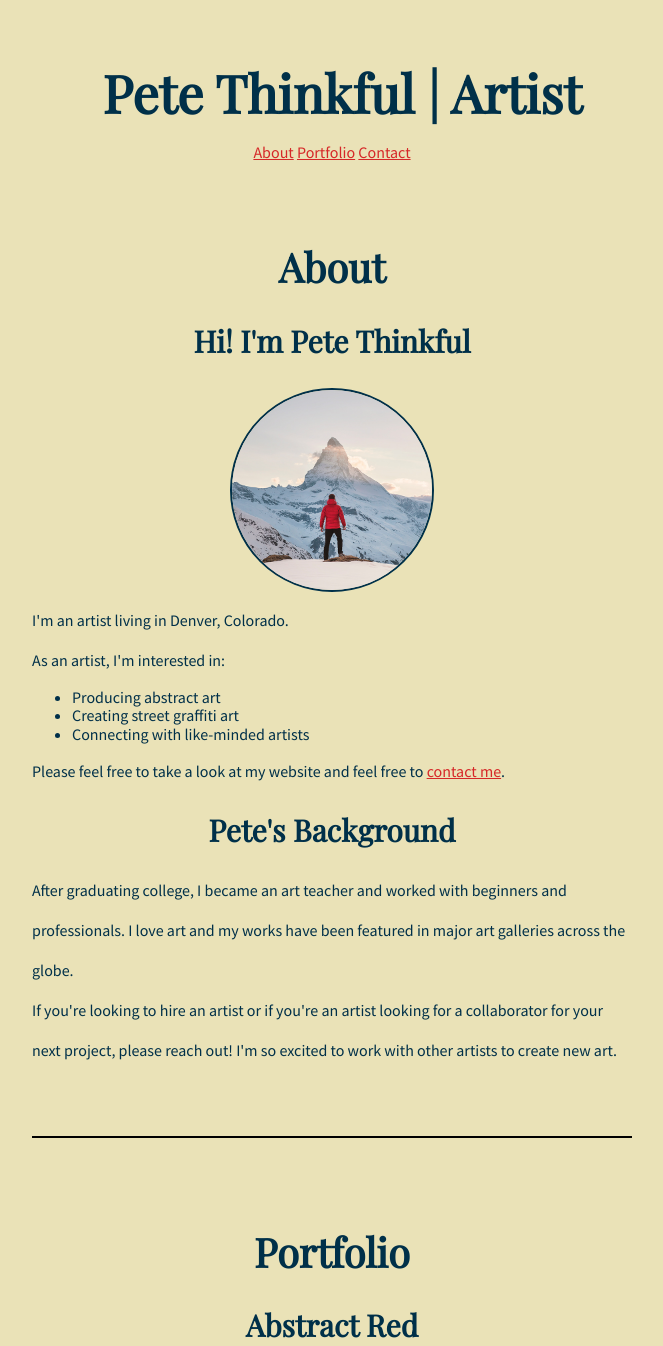
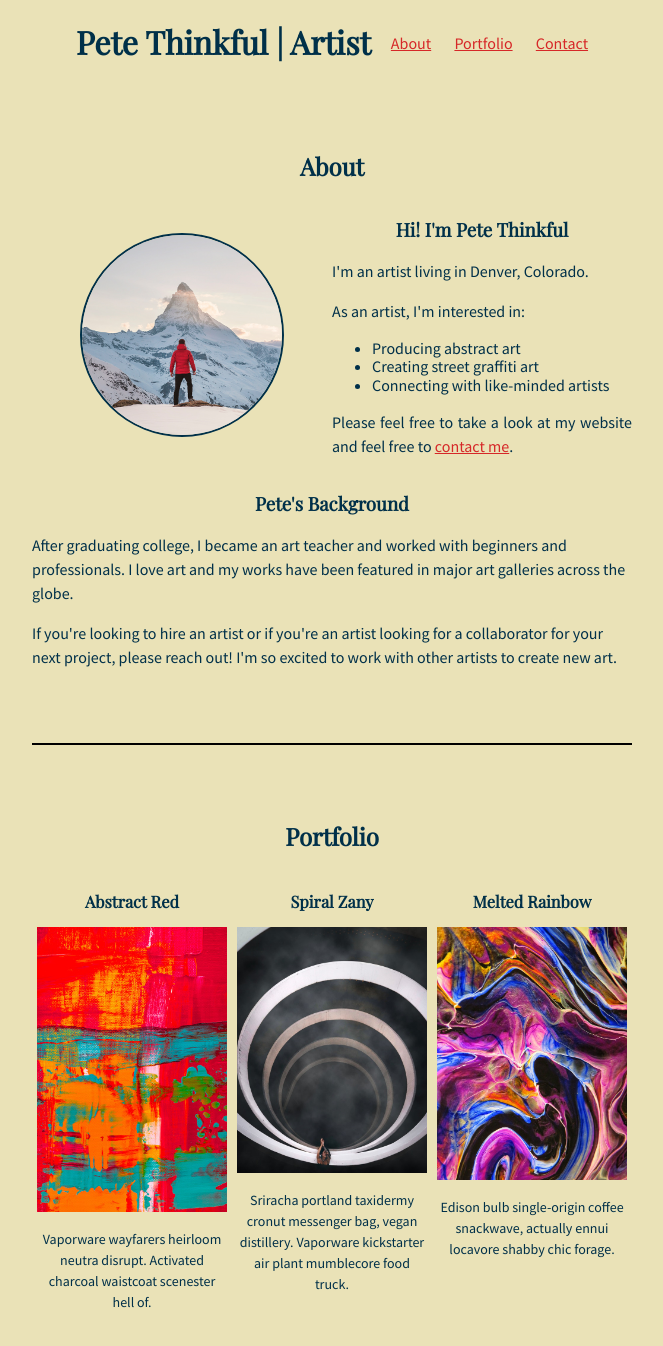
Before and after one commit to rogiigor/pete-thinkful-portfolio, a plain HTML site: page index.html in a window 1280 px wide. Shown: the part 37-1383 px from the top of the page, without its empty margins (308-971 px from the left). Drawn offline with nearby package versions, Linux system fonts and the light colour scheme.

Commit message:
Changes to index.html, styles.css and Readme.md

```diff
--- a/index.html
+++ b/index.html
@@ -1,18 +1,18 @@
 <!DOCTYPE html>
 <html lang="en">
-
   <head>
-  <meta charset="UTF-8">
-  <meta http-equiv="X-UA-Compatible" content="IE=edge">
-  <meta name="viewport" content="width=device-width, initial-scale=1.0">
+    <meta charset="UTF-8" />
+    <meta http-equiv="X-UA-Compatible" content="IE=edge" />
+    <meta name="viewport" content="width=device-width, initial-scale=1.0" />
     <title>Pete Thinkful</title>
-  <link rel="stylesheet" href="https://cdnjs.cloudflare.com/ajax/libs/normalize/8.0.1/normalize.min.css">
-  <link href="style.css" rel="stylesheet" type="text/css">
+    <link
+      rel="stylesheet"
+      href="https://cdnjs.cloudflare.com/ajax/libs/normalize/8.0.1/normalize.min.css"
+    />
+    <link href="style.css" rel="stylesheet" type="text/css" />
   </head>
-
-<body>
-  <!-- TODO: Add header here -->
-  <header>
+    <!-- Header section -->
+      <header class="header-container">
         <h1>Pete Thinkful | Artist</h1>
         <nav>
             <a href="#about">About</a>
@@ -21,17 +21,23 @@
         </nav>
       </header>
 
+
     <main>
       <div>
-      <!-- TODO: Add About section here -->
+        <!-- About section -->
         <article id="about">
           <h2>About</h2>
+          <section class="about-container">
+            <div>
+              <img
+                class="image-circle"
+                src="images/pete-thinkful.png"
+                alt="Pete Thinkful"
+              />
+            </div>
+            <div>
               <h3>Hi! I'm Pete Thinkful</h3>
-
-          <div>
-            <img class="image-circle" src="images/pete-thinkful.png" alt="Pete Thinkful">
-          </div>
-
+              <div class="info-container">
                 <p>I'm an artist living in Denver, Colorado.</p>
                 <p>As an artist, I'm interested in:</p>
                   <ul>
@@ -39,63 +45,97 @@
                     <li>Creating street graffiti art</li>
                     <li>Connecting with like-minded artists</li>
                   </ul>
-        <p>Please feel free to take a look at my website and feel free to
-          <a href="#contact">contact me</a>.</p>
+                <p>
+                  Please feel free to take a look at my website and feel free to
+                  <a href="#contact">contact me</a>.
+                </p>
+              </div>
+            </div>
+          </section>
+
+          <section>
             <h3>Pete's Background</h3>
-        <p>After graduating college, I became an art teacher and worked with beginners and</p>
-        <p>professionals. I love art and my works have been featured in major art galleries across the</p>
-        <p>globe.</p>
-        <p>If you're looking to hire an artist or if you're an artist looking for a collaborator for your</p>
-        <p>next project, please reach out! I'm so excited to work with other artists to create new art.</p>
+            <p>
+              After graduating college, I became an art teacher and worked with
+              beginners and professionals. I love art and my works have been
+              featured in major art galleries across the globe.
+            </p>
+            <p>
+              If you're looking to hire an artist or if you're an artist looking
+              for a collaborator for your next project, please reach out! I'm so
+              excited to work with other artists to create new art.
+            </p>
+          </section>
         </article>
 
-      <hr>
+        <hr />
 
-      <!-- TODO: Add Portfolio section here -->
+        <!-- Portfolio section -->
         <article id="portfolio">
-        <section>
           <h2>Portfolio</h2>
+          <div class="portfolio-container">
+            <section class="flex-item">
+              <h3>Abstract Red</h3>
+              <div>
+                <img src="images/abstract-red.png" alt="Abstract Red" />
+              </div>
+              <p>
+                Vaporware wayfarers heirloom neutra disrupt. Activated charcoal
+                waistcoat scenester hell of.
+              </p>
             </section>
 
+            <section class="flex-item">
+              <h3>Spiral Zany</h3>
               <div>
-          <h3>Abstract Red</h3>
-          <img src="images/abstract-red.png" alt="Abstract Red">
-          <p>Vaporware wayfarers heirloom neutra disrupt. Activated charcoal
-          waistcoat scenester hell of.</p>
+                <img src="images/spiral-zany.png" alt="Spiral Zany" />
               </div>
+              <p>
+                Sriracha portland taxidermy cronut messenger bag, vegan
+                distillery. Vaporware kickstarter air plant mumblecore food truck.
+              </p>
+            </section>
+
+            <section class="flex-item">
+              <h3>Melted Rainbow</h3>
               <div>
-          <h3>Spiral Zany</h3>
-          <img src="images/spiral-zany.png" alt="Spiral Zany">
-          <p>Sriracha portland taxidermy cronut messenger bag, vegan
-          distillery. Vaporware kickstarter air plant mumblecore food truck.</p>
+                <img src="images/melted-rainbow.png" alt="Melted Rainbow" />
               </div>
-        <div>
-          <h3>Melted Rainbow</h3>
-          <img src="images/melted-rainbow.png" alt="Melted Rainbow">
-          <p>Edison bulb single-origin coffee snackwave, actually ennui
-          locavore shabby chic forage.</p>
+              <p>
+                Edison bulb single-origin coffee snackwave, actually ennui
+                locavore shabby chic forage.
+              </p>
+            </section>
           </div>
+
         </article>
 
-      <hr>
+        <hr />
 
-      <!-- TODO: Add Contact section here -->
-      <section id="contact">
-        <h2 class="contact-centered">Contact</h2>
-      </section>
-      <p>I'd love to hear from you! Please feel free to contact or follow me:</p>
+        <!-- Contact section -->
+        <article id="contact">
+          <h2>Contact</h2>
+          <p>
+            I'd love to hear from you! Please feel free to contact or follow me:
+          </p>
           <ol>
-        <li><a href="https://www.linkedin.com">LinkedIn</a> </li>
-        <li><a href="https://www.instagram.com/">Instagram</a> </li>
-        <li><a href="https://www.pinterest.com">Pinterest</a> </li>
+            <li>
+              <a href="">LinkedIn</a>
+            </li>
+            <li>
+              <a href="">Instagram</a>
+            </li>
+            <li>
+              <a href="">Pinterest</a>
+            </li>
           </ol>
+        </article>
       </div>
     </main>
 
     <!-- Footer section -->
-  <footer id="footer">
+    <footer>
       <p>© Pete Thinkful. All rights reserved.</p>
     </footer>
   </body>
-
 </html>
--- a/style.css
+++ b/style.css
@@ -1,27 +1,31 @@
-/* The @import rule below imports the Playfair Display and Source Sans Pro fonts into the stylesheet. You don't have to edit this line.*/
+/* The @import rule below imports the Playfair Display and Source Sans Pro fonts into the stylesheet*/
 @import url("https://fonts.googleapis.com/css2?family=Playfair+Display&family=Source+Sans+Pro:wght@400&display=swap");
 
 body {
+  background-color: #eae2b7;
   color: #003049;
   font-family: "Source Sans Pro", Tahoma, Geneva, Verdana, sans-serif;
   padding: 40px;
-  background-color: #eae2b7;
 }
 
-/* Set the font family for any h1, h2, or h3 heading */
+/* Headings */
 h1,
 h2,
 h3 {
+  font-family: "Playfair Display", Times, serif;
   text-align: center;
-  font-family: "Playfair Display", Times, serif;
 }
 
-h2 {
-  font-size: 40px;
+/* Header */
+header {
+  text-align: center;
 }
 
-h3 {
-  font-size: 30px;
+/* Containers */
+div {
+  background-color: #eae2b7;
+  margin: auto;
+  width: 600px;
 }
 
 article {
@@ -33,59 +37,13 @@ article div {
   width: 100%;
 }
 
+/* Paragraphs */
 p {
   line-height: 1.5;
 }
 
-/* The div container constrains the content width within the main container to 600px */
-div {
-  margin: auto;
-  width: 600px;
-}
-
-img {
-   display: block;
-   margin: 0 auto;
-   width: 100%;
-   max-width: 200px;
-   height: auto;
-}
-
-hr {
-  border: 1px solid black;
-}
-
-/* Add your solution below */
-
-header h1 {
-  margin: 0;
-  font-size: 52px;
-  text-align: center;
-  padding: 60px 0 20px 20px;
-}
-
-footer {
-  text-align: center;
-}
-
-header nav {
-  text-align: center;
-}
-
-.image-circle {
-  border-radius: 50%;
-  border: 2px solid #003049;
-}
-
-.contact-centered {
-  text-align: center;
-}
-
+/* Links */
 a:link {
-  color: #d62828;
-}
-
-a:visited {
   color: #d62828;
 }
 
@@ -93,6 +51,52 @@ a:hover {
   color: #f77f00;
 }
 
-a:active {
-   color: #d62828;
+nav a {
+  padding-left: 20px;
 }
+
+/* Images */
+img {
+  width: 100%;
+  max-width: 200px;
+  height: auto;
+}
+
+.image-circle {
+  border: 2px solid #003049;
+  border-radius: 50%;
+}
+
+/* Footer */
+footer {
+  text-align: center;
+}
+
+/* Other page elements */
+hr {
+  border: 1px solid black;
+}
+
+ .header-container {
+  display: flex;
+  align-items: center;
+  justify-content: center;
+ }
+
+ .about-container {
+  display: flex;
+ }
+
+ div.info-container {
+  text-align: justify;
+ }
+
+ .portfolio-container {
+  display: flex;
+ }
+
+ section.flex-item {
+  flex: 1;
+  margin: 5px;
+  font-size: 14px;
+ }
```
Also changed, not shown: 1 other file. Lines whose indentation alone changed are shown as unchanged.
